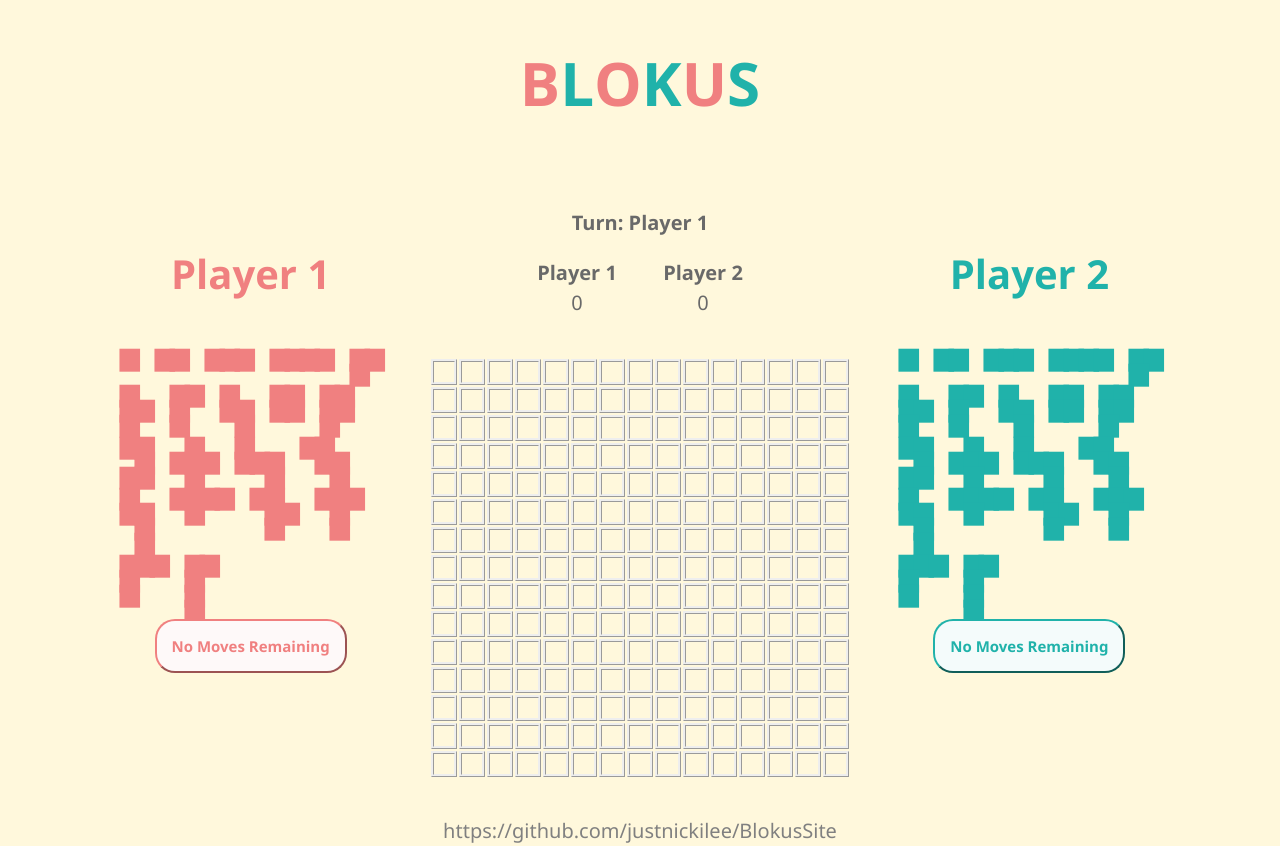
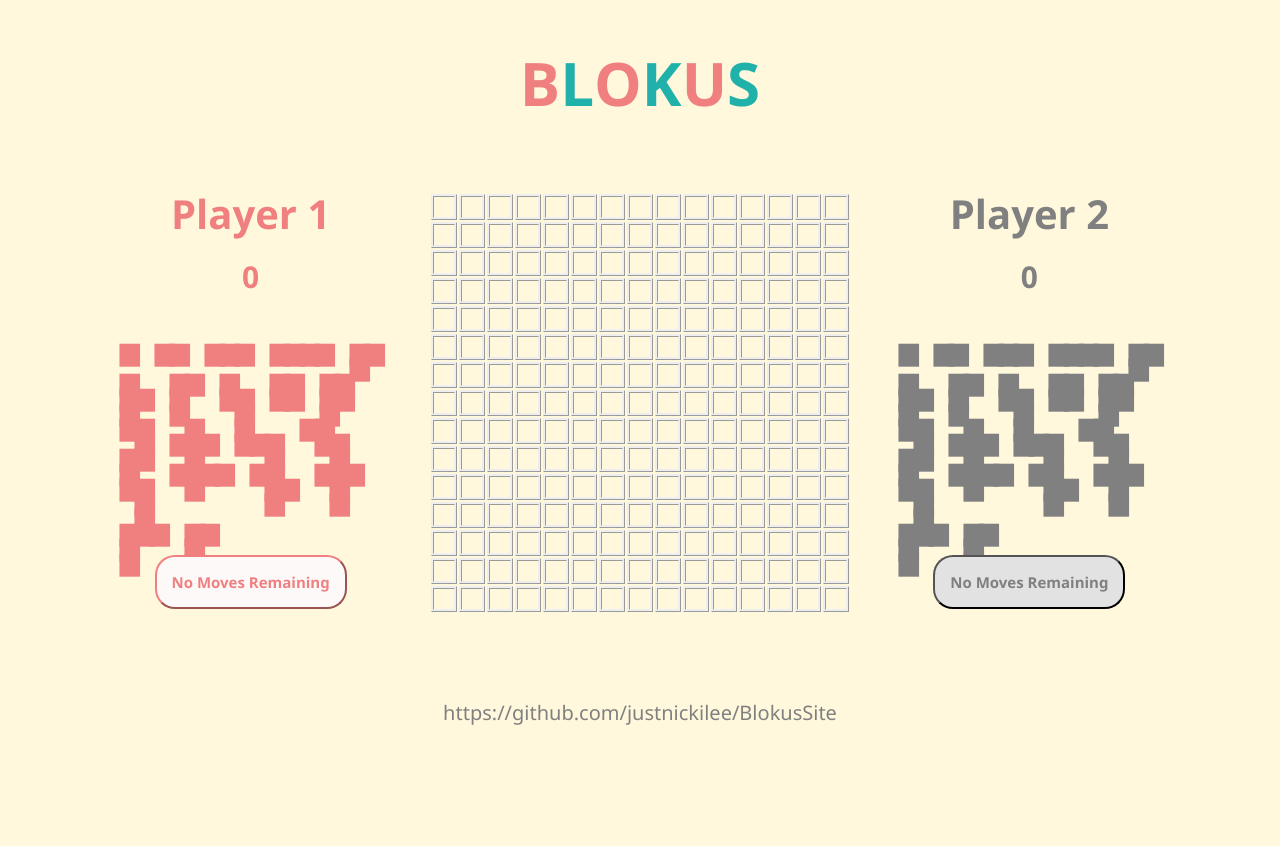
Before and after one commit to justnickilee/BlokusSite, a React (Vite) app: page / in a window 1280 px wide. After the commit the page ends 800 px from the top, so only its background shows below. Built offline with nearby package versions, Linux system fonts and the light colour scheme.

Commit message:
#9 deleted turn indicator in place of color changing inventories  and moved score above players inventories

```diff
--- a/src/GameState/GameState.tsx
+++ b/src/GameState/GameState.tsx
@@ -331,6 +331,13 @@
         return () => document.removeEventListener("keydown", handleKeyDown);
     }, [gameState]);
 
+    const endGameMessage =
+        gameState.score[0] > gameState.score[1]
+            ? "Congratulations, Player 1!"
+            : gameState.score[0] < gameState.score[1]
+            ? "Congratulations, Player 2!"
+            : "Tie Game... Try again!";
+
     return (
         <div className={pageCSS.page}>
             <span className={pageCSS.gameTitle}>
@@ -341,20 +348,34 @@
                 <span className={pageCSS.titleCoral}>U</span>
                 <span className={pageCSS.titleGreen}>S</span>
             </span>
+            <div
+                className={clsx(pageCSS.winnerMessage, {
+                    [pageCSS.p1Message]:
+                        gameState.score[0] > gameState.score[1],
+                    [pageCSS.p2Message]:
+                        gameState.score[1] > gameState.score[0],
+                })}
+            >
+                {gameState.hasStoppedPlaying[0] &&
+                gameState.hasStoppedPlaying[1]
+                    ? endGameMessage
+                    : ""}
+            </div>
             <div className={pageCSS.game}>
                 <span className={pageCSS.inventoryAndOutOfMovesSection}>
                     <Inventory
                         i={gameState.p1Inventory}
                         player="p1"
-                        playerHasStoppedPlaying={gameState.hasStoppedPlaying[0]}
+                        isPlayersTurn={gameState.turn == "p1"}
+                        score={gameState.score[0]}
                         onPieceClick={handlePieceClick}
                     />
                     <button
                         type="button"
                         className={`${pageCSS.outOfMovesButton} ${
-                            gameState.hasStoppedPlaying[0]
-                                ? pageCSS.playerStopped
-                                : pageCSS.p1Playing
+                            gameState.turn == "p1"
+                                ? pageCSS.p1Playing
+                                : pageCSS.playerStopped
                         }`}
                         onClick={() => handleUpdateHasStoppedPlaying("p1")}
                     >
@@ -362,26 +383,27 @@
                     </button>
                 </span>
                 <span className={pageCSS.boardAndStatusSection}>
-                    <GameStatusDisplay
+                    {/* <GameStatusDisplay
                         score={gameState.score}
                         turn={gameState.turn}
                         ongoingGame={gameState.ongoingGame}
-                    />
+                    /> */}
                     <Board gameState={gameState}></Board>
                 </span>
                 <span className={pageCSS.inventoryAndOutOfMovesSection}>
                     <Inventory
                         i={gameState.p2Inventory}
                         player="p2"
-                        playerHasStoppedPlaying={gameState.hasStoppedPlaying[1]}
+                        isPlayersTurn={gameState.turn == "p2"}
+                        score={gameState.score[1]}
                         onPieceClick={handlePieceClick}
                     />
                     <button
                         type="button"
                         className={`${pageCSS.outOfMovesButton} ${
-                            gameState.hasStoppedPlaying[1]
-                                ? pageCSS.playerStopped
-                                : pageCSS.p2Playing
+                            gameState.turn == "p2"
+                                ? pageCSS.p2Playing
+                                : pageCSS.playerStopped
                         }`}
                         onClick={() => handleUpdateHasStoppedPlaying("p2")}
                     >
--- a/src/GameState/page.module.css
+++ b/src/GameState/page.module.css
@@ -39,7 +39,7 @@
 .boardAndStatusSection {
     display: flex;
     flex-direction: column;
-    justify-content: start;
+    justify-content: center;
     align-items: center;
     width: 90%;
     height: 100%;
@@ -85,3 +85,20 @@
     color: gray;
     margin-top: 40px;
 }
+
+.winnerMessage {
+    font-family: "Segoe UI", Tahoma, Geneva, Verdana, sans-serif;
+    font-size: 40px;
+    font-weight: bolder;
+    margin-bottom: 20px;
+    text-align: center;
+    color: dimgray;
+}
+
+.p1Message {
+    color: lightcoral;
+}
+
+.p2Message {
+    color: lightseagreen;
+}
--- a/src/GameStatusDisplay/GameStatusDisplay.tsx
+++ b/src/GameStatusDisplay/GameStatusDisplay.tsx
@@ -3,7 +3,6 @@
 
 type StatusDisplayProps = {
     score: [number, number];
-    turn: "p1" | "p2";
     ongoingGame: boolean;
 };
 
--- a/src/Inventory/Inventory.tsx
+++ b/src/Inventory/Inventory.tsx
@@ -1,10 +1,12 @@
+import clsx from "clsx";
 import Piece, { TPiece } from "../Piece/Piece";
 import inventoryCSS from "./inventory.module.css";
 
 type InventoryProps = {
     i: TPiece[];
     player: "p1" | "p2";
-    playerHasStoppedPlaying: boolean;
+    isPlayersTurn: boolean;
+    score: number;
     onPieceClick: (piece: TPiece) => void;
 };
 
@@ -16,11 +18,11 @@
             <Piece
                 piece={piece}
                 player={
-                    props.playerHasStoppedPlaying
-                        ? "stopped"
-                        : props.player == "p1"
-                        ? "p1"
-                        : "p2"
+                    props.isPlayersTurn
+                        ? props.player == "p1"
+                            ? "p1"
+                            : "p2"
+                        : "stopped"
                 }
                 onPieceClick={props.onPieceClick}
                 key={piece.key}
@@ -31,13 +33,24 @@
     return (
         <div className={inventoryCSS.inventorySection}>
             <div
-                className={`${inventoryCSS.inventoryTitle} ${
-                    props.player == "p1"
-                        ? inventoryCSS.inventoryTitleP1
-                        : inventoryCSS.inventoryTitleP2
-                }`}
+                className={clsx(inventoryCSS.inventoryTitle, {
+                    [inventoryCSS.p1]:
+                        props.player == "p1" && props.isPlayersTurn,
+                    [inventoryCSS.p2]:
+                        props.player == "p2" && props.isPlayersTurn,
+                })}
             >
                 {title}
+            </div>
+            <div
+                className={clsx(inventoryCSS.score, {
+                    [inventoryCSS.p1]:
+                        props.player == "p1" && props.isPlayersTurn,
+                    [inventoryCSS.p2]:
+                        props.player == "p2" && props.isPlayersTurn,
+                })}
+            >
+                {props.score}
             </div>
             <div className={inventoryCSS.inventory}>{inventoryList}</div>
         </div>
--- a/src/Inventory/inventory.module.css
+++ b/src/Inventory/inventory.module.css
@@ -4,21 +4,29 @@
     justify-content: center;
     align-items: center;
     width: 100%;
-    height: 60%;
+    height: 70%;
+    font-family: "Segoe UI", Tahoma, Geneva, Verdana, sans-serif;
 }
 
 .inventoryTitle {
-    font-family: "Segoe UI", Tahoma, Geneva, Verdana, sans-serif;
     font-weight: bold;
     font-size: 40px;
-    margin-bottom: 30px;
+    margin-bottom: 10px;
+    color: gray;
 }
 
-.inventoryTitleP1 {
+.score {
+    font-weight: bold;
+    font-size: 30px;
+    margin-bottom: 30px;
+    color: gray;
+}
+
+.p1 {
     color: lightcoral;
 }
 
-.inventoryTitleP2 {
+.p2 {
     color: lightseagreen;
 }
 
```
